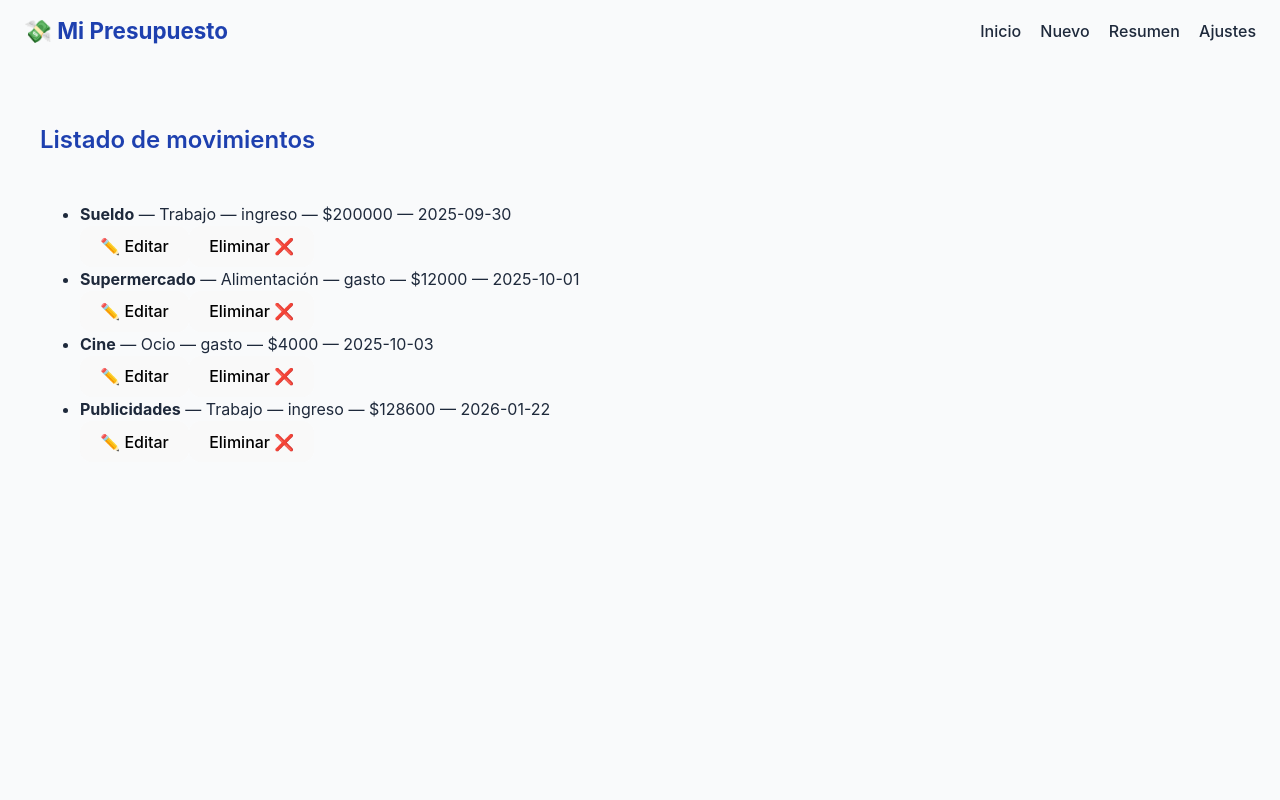
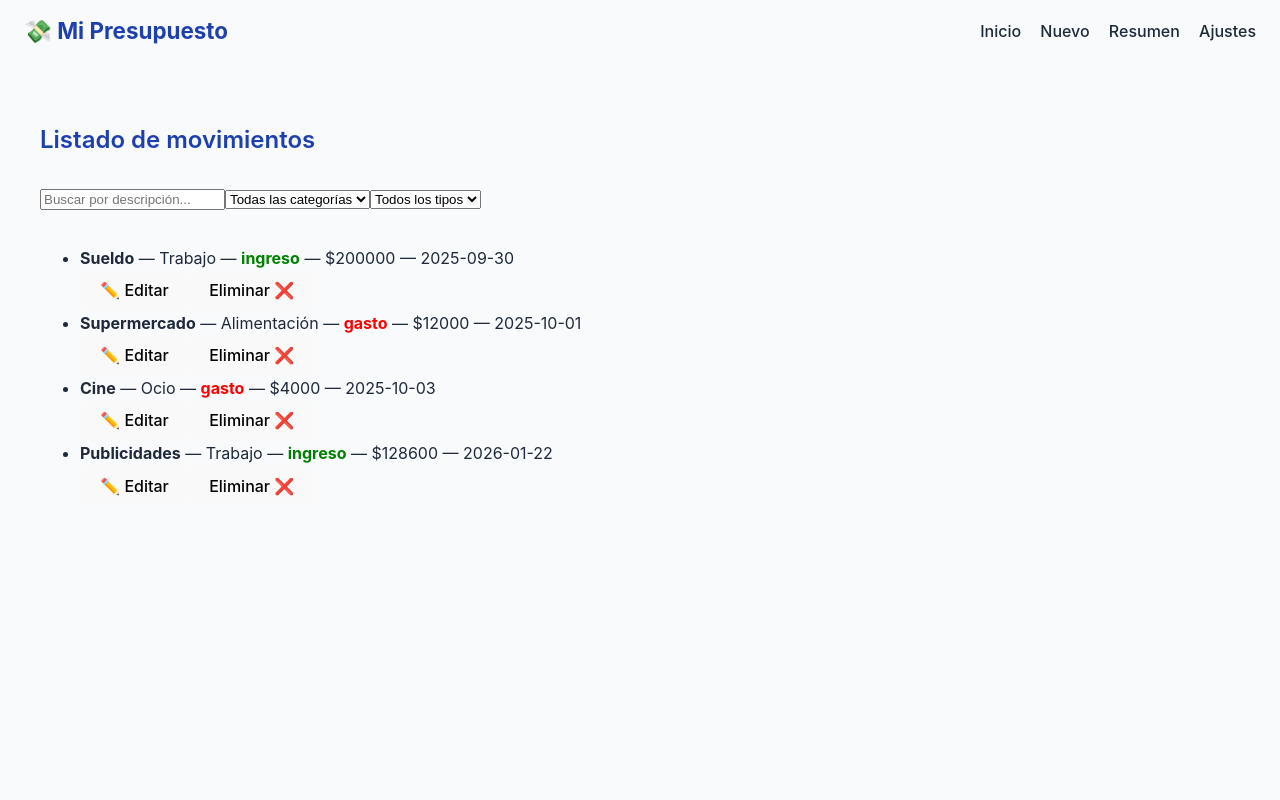
Before and after one commit to aaronsele/FinalEfsi_Selener_Mendez, a React (Vite) app in the folder mi-presupuesto/: page / in a window 1280 px wide. Shown: the top 800 px of the page. Built offline with nearby package versions, Linux system fonts and the light colour scheme.

Commit message:
añadimos filtros Garcia

```diff
--- a/mi-presupuesto/src/pages/MovementsPage.jsx
+++ b/mi-presupuesto/src/pages/MovementsPage.jsx
@@ -13,6 +13,29 @@ export default function MovementsPage() {
     fecha: "",
   });
 
+  // 🎛️ Filtros
+  const [searchText, setSearchText] = useState("");
+  const [filterCategory, setFilterCategory] = useState("");
+  const [filterType, setFilterType] = useState("");
+
+  // 🔍 Filtrar movimientos
+  const filteredMovements = movements.filter((m) => {
+    const matchText = m.descripcion
+      .toLowerCase()
+      .includes(searchText.toLowerCase());
+    const matchCategory = filterCategory
+      ? m.categoria === filterCategory
+      : true;
+
+    // 🧩 comparo todo en minúsculas para evitar errores
+    const matchType = filterType
+      ? m.tipo.toLowerCase() === filterType.toLowerCase()
+      : true;
+
+    return matchText && matchCategory && matchType;
+  });
+
+  // ✏️ Edición
   const handleEditClick = (movement) => {
     setEditingId(movement.id);
     setEditedData({
@@ -42,12 +65,43 @@ export default function MovementsPage() {
         <h2>Listado de movimientos</h2>
       </div>
 
-      {movements.length === 0 ? (
+      {/* 🎚️ Barra de búsqueda y filtros */}
+      <div className="movements-filters">
+        <input
+          type="text"
+          placeholder="Buscar por descripción..."
+          value={searchText}
+          onChange={(e) => setSearchText(e.target.value)}
+        />
+
+        <select
+          value={filterCategory}
+          onChange={(e) => setFilterCategory(e.target.value)}
+        >
+          <option value="">Todas las categorías</option>
+          {[...new Set(movements.map((m) => m.categoria))].map((cat) => (
+            <option key={cat} value={cat}>
+              {cat}
+            </option>
+          ))}
+        </select>
+
+        <select
+          value={filterType}
+          onChange={(e) => setFilterType(e.target.value)}
+        >
+          <option value="">Todos los tipos</option>
+          <option value="gasto">Gasto</option>
+          <option value="ingreso">Ingreso</option>
+        </select>
+      </div>
+
+      {filteredMovements.length === 0 ? (
         <p className="movements-empty">No hay movimientos registrados.</p>
       ) : (
         <div className="movements-content">
           <ul className="movements-list">
-            {movements.map((m) => (
+            {filteredMovements.map((m) => (
               <li key={m.id} className="movement-item">
                 {editingId === m.id ? (
                   <>
@@ -63,8 +117,6 @@ export default function MovementsPage() {
                       onChange={handleChange}
                       placeholder="Categoría"
                     />
-
-                    {/* 🔽 Select para tipo (Gasto o Ingreso) */}
                     <select
                       name="tipo"
                       value={editedData.tipo}
@@ -74,7 +126,6 @@ export default function MovementsPage() {
                       <option value="Gasto">Gasto</option>
                       <option value="Ingreso">Ingreso</option>
                     </select>
-
                     <input
                       name="monto"
                       type="number"
@@ -88,7 +139,6 @@ export default function MovementsPage() {
                       value={editedData.fecha}
                       onChange={handleChange}
                     />
-
                     <button onClick={() => handleSave(m.id)}>💾 Guardar</button>
                     <button onClick={() => setEditingId(null)}>❌ Cancelar</button>
                   </>
@@ -96,7 +146,18 @@ export default function MovementsPage() {
                   <>
                     <div>
                       <strong>{m.descripcion}</strong> — {m.categoria} —{" "}
-                      {m.tipo} — ${m.monto} — {m.fecha}
+                      <span
+                        style={{
+                          color:
+                            m.tipo.toLowerCase() === "gasto"
+                              ? "red"
+                              : "green",
+                          fontWeight: "bold",
+                        }}
+                      >
+                        {m.tipo}
+                      </span>{" "}
+                      — ${m.monto} — {m.fecha}
                     </div>
                     <div>
                       <button onClick={() => handleEditClick(m)}>✏️ Editar</button>
```
